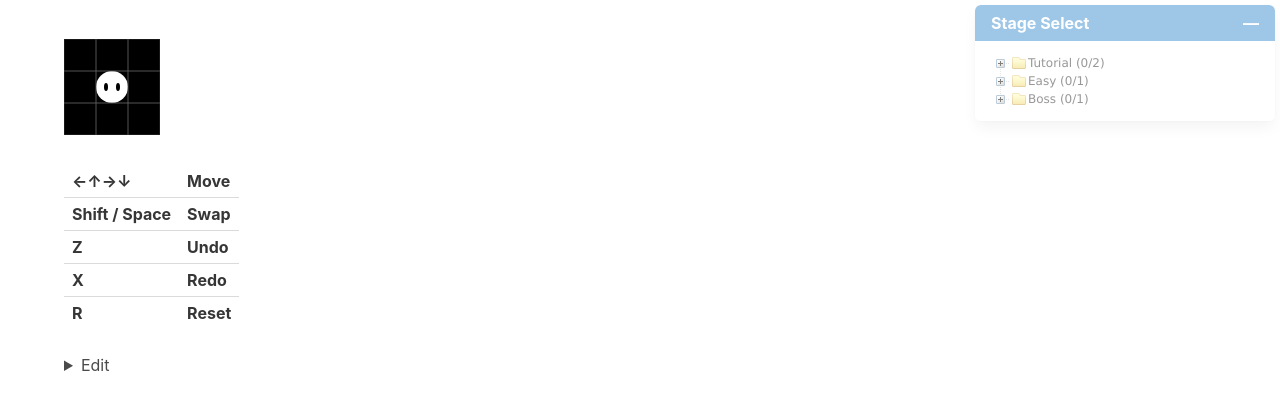
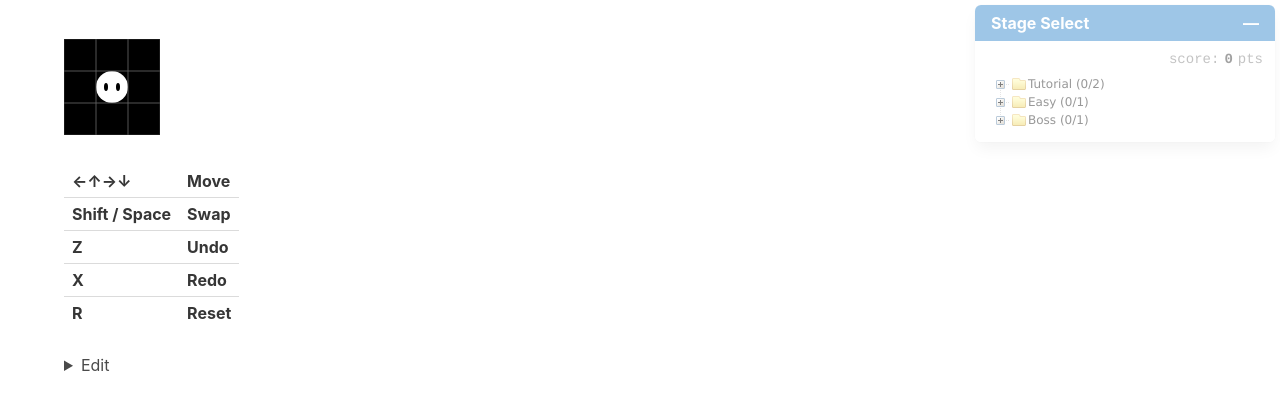
Before and after one commit to snuke/memory-puzzle, a plain HTML site: page index.html in a window 1280 px wide. Drawn offline with Linux system fonts and the light colour scheme.

Commit message:
問題にscoreを設定できるようにした

```diff
--- a/index.html
+++ b/index.html
@@ -91,6 +91,7 @@
             <span id="stage-select-minus" class="is-pulled-right">―</span>
           </p>
           <div class="panel-block">
+            <div id='total-score'>score:<span>0</span>pts</div>
             <div id="stage-select" class="ztree"></div>
           </div>
         </nav>
--- a/src/stage-select.css
+++ b/src/stage-select.css
@@ -31,3 +31,15 @@
 #stage-select-nav.collapsed #stage-select-minus {
   display: none;
 }
+
+#total-score {
+  font-family: courier;
+  font-size: 14px;
+  color: #888;
+  text-align: right;
+}
+#total-score span {
+  padding: 0 5px;
+  font-weight: bold;
+  color: #444;
+}
--- a/src/stage-select.js
+++ b/src/stage-select.js
@@ -31,12 +31,14 @@ const SOLVED_CLOSE_ICON = 'src/img/diy/close2.png';
 
 
 let tree;
+let totalScore = 0;
 function selectStage(node) {
     if (node.isParent) {
         tree.expandNode(node);
         return false;
     } else {
-        $.get(`stages/${node.path}.txt`, function(data) {
+        const hash = Math.floor(Math.random()*1e9);
+        $.get(`stages/${node.path}.txt?h=${hash}`, function(data) {
             let state = 0;
             let title, creator = '', map = '', memory = '';
             title = node.path.match(/[^/]*$/)[0];
@@ -67,6 +69,8 @@ function updateSolved(path) {
     if (node === null) return;
     if (node.solved) return;
     node.solved = true;
+    totalScore += node.score;
+    $('#total-score span').text(totalScore);
     node.icon = SOLVED_FILE_ICON;
     tree.updateNode(node);
     while (node.parentTId !== null) {
@@ -107,6 +111,11 @@ $.get('stages/index.txt', function(data) {
     for (let line of data.split('\n')) {
         line = line.trim();
         if (line === '') continue;
+        let score = 0;
+        if (line.includes(':')) {
+            [score,line] = line.split(':');
+            score = parseInt(score);
+        }
         let pid = 0, path = '';
         for (const s of line.split('/')) {
             path += s;
@@ -118,6 +127,7 @@ $.get('stages/index.txt', function(data) {
             }
             pid = id; path += '/';
         }
+        zNodes[pid-1]['score'] = score;
     }
     tree = $.fn.zTree.init($("#stage-select"), setting, zNodes);
     for (const node of tree.getNodes()) {
```
